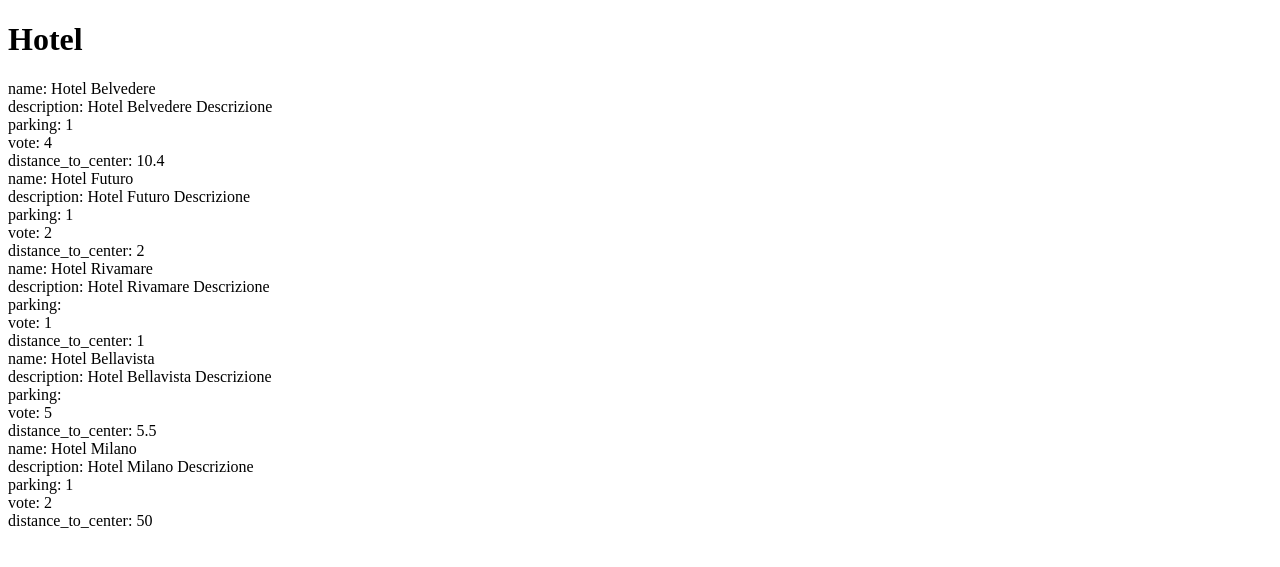
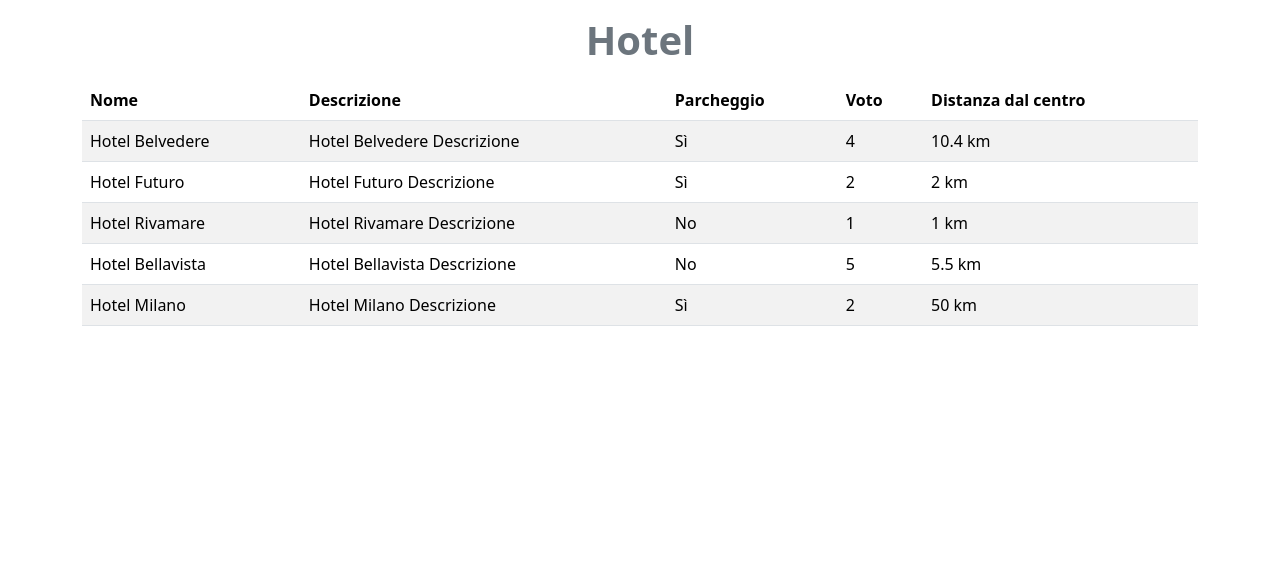
Before and after one commit to veronicamagnanimi/php-hotel, a PHP site: page / in a window 1280 px wide. Shown: the top 567 px of the page. Run offline with PHP 8.4, Linux system fonts and the light colour scheme.

Commit message:
feat: table with bootstrap

```diff
--- a/index.php
+++ b/index.php
@@ -4,10 +4,25 @@
     <meta charset="UTF-8">
     <meta name="viewport" content="width=device-width, initial-scale=1.0">
     <title>Hotel</title>
+    <link href="https://cdn.jsdelivr.net/npm/bootstrap@5.3.2/dist/css/bootstrap.min.css" rel="stylesheet">
 </head>
+
 <body>
+<div class="container">
+<h1 class="text-center my-3 fw-bold text-secondary">Hotel</h1>
+<table class="table table-striped">
+    <thead>
+        <tr>
+            <th>Nome</th>
+            <th>Descrizione</th>
+            <th>Parcheggio</th>
+            <th>Voto</th>
+            <th>Distanza dal centro</th>
+        </tr>
+    </thead>
+    <tbody>
 
-<h1>Hotel</h1>
+<!-- PHP -->
 <?php
 
     $hotels = [
@@ -54,11 +69,19 @@
 
 
     foreach ($hotels as $curItem) {
-        foreach ($curItem as $key => $value) {
-            echo $key . ": $value" . "<br>";
-        }
+        echo "<tr>";
+        echo "<td>{$curItem['name']}</td>";
+        echo "<td>{$curItem['description']}</td>";
+        echo "<td>" . ($curItem['parking'] ? 'Sì' : 'No') . "</td>";
+        echo "<td>{$curItem['vote']}</td>";
+        echo "<td>{$curItem['distance_to_center']} km</td>";
+        echo "</tr>";
     }
 
 ?>
+<!-- FINE PHP -->
+</tbody>
+</table>
+</div>
 </body>
 </html>
```
